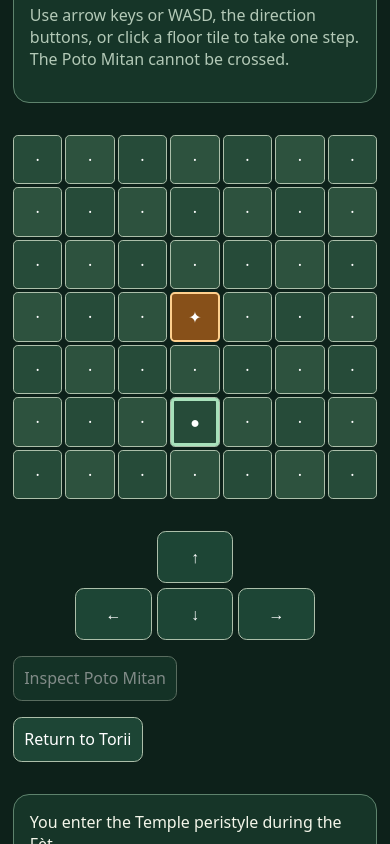
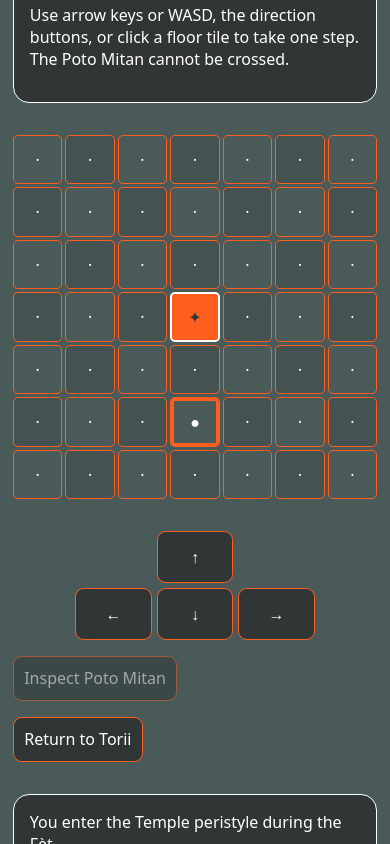
Before and after one commit to philipryandeal/temple-of-gu-rpg, a website with bundled scripts: page living-table/human.html in a window 390 px wide. Both pictures are taken after a click on the button "Enter". Shown: the part 1487-2331 px from the top of the page. Built offline with nearby package versions, Linux system fonts and the light colour scheme.

Commit message:
style(scene01): align legacy Human Road demo with four official Temple colors

```diff
--- a/living-table/human.html
+++ b/living-table/human.html
@@ -2,15 +2,20 @@
 <html lang="en"><head><meta charset="utf-8"><meta name="viewport" content="width=device-width, initial-scale=1">
 <title>Living Table | The Human Road</title>
 <style>
-:root{color-scheme:dark;font-family:system-ui, sans-serif;background:#0d211a;color:#f3f5e9}*{box-sizing:border-box}
-body{margin:0}header,main,footer{max-width:900px;margin:auto;padding:1rem}header{border-bottom:2px solid #d87926}
-h1{margin:.2rem 0}small,.note{color:#b3c9b7}button,a,select{font:inherit}select{background:#1d4535;color:#fff;border:1px solid #acbfaa;border-radius:.3rem;padding:.45rem;margin:.4rem .8rem .4rem .3rem}button{cursor:pointer;border:1px solid #acbfaa;border-radius:.55rem;padding:.65rem;background:#1d4535;color:#fff}button:focus-visible,a:focus-visible{outline:3px solid #f7a94a;outline-offset:3px}
-button:hover{background:#275943}button[disabled]{opacity:.48;cursor:default}a{color:#ffd08e}
-.panel{background:#163528;border:1px solid #5e836d;border-radius:1rem;padding:1rem;margin:1rem 0}
-.actions{display:flex;gap:.7rem;flex-wrap:wrap}.primary{background:#a44f17}
+:root{color-scheme:dark;--temple-bg:#495A58;--temple-panel:#303636;--temple-accent:#FF5E1F;--temple-text:#FFFFFF;font-family:system-ui,sans-serif;background:var(--temple-bg);color:var(--temple-text)}*{box-sizing:border-box}
+body{margin:0;background:var(--temple-bg)}header,main,footer{max-width:900px;margin:auto;padding:1rem}header{border-bottom:2px solid var(--temple-accent)}
+h1{margin:.2rem 0;font-family:Georgia,serif}small,.note{color:var(--temple-text)}
+button,a,select{font:inherit}select{background:var(--temple-bg);color:var(--temple-text);border:1px solid var(--temple-text);border-radius:.3rem;padding:.45rem;margin:.4rem .8rem .4rem .3rem}
+button{cursor:pointer;border:1px solid var(--temple-accent);border-radius:.55rem;padding:.65rem;background:var(--temple-panel);color:var(--temple-text)}
+button:focus-visible,a:focus-visible,select:focus-visible,input:focus-visible{outline:3px solid var(--temple-accent);outline-offset:3px}
+button:hover{background:color-mix(in srgb,var(--temple-panel) 80%,var(--temple-accent))}
+button[disabled]{opacity:.48;cursor:default}a{color:var(--temple-accent)}.panel{background:var(--temple-panel);border:1px solid var(--temple-text);border-radius:1rem;padding:1rem;margin:1rem 0}
+.actions{display:flex;gap:.7rem;flex-wrap:wrap}.primary{background:var(--temple-accent);color:var(--temple-panel);font-weight:700}
 #board{display:grid;grid-template-columns:repeat(7,minmax(0,1fr));gap:3px;width:min(100%,520px);aspect-ratio:1;margin:1rem auto}
-.tile{min-width:0;padding:0;border-radius:.3rem;background:#264b39;position:relative;aspect-ratio:1;font-size:clamp(.5rem,2vw,.85rem)}
-.tile:nth-child(even){background:#2d523e}.tile.poto{background:#875019;border:2px solid #ffd08e}.tile.seeker{outline:3px solid #a8e1bb;outline-offset:-4px}
+.tile{min-width:0;padding:0;border-radius:.3rem;background:var(--temple-bg);position:relative;aspect-ratio:1;font-size:clamp(.5rem,2vw,.85rem)}
+.tile:nth-child(even){background:color-mix(in srgb,var(--temple-bg) 80%,var(--temple-panel))}
+.tile.poto{background:var(--temple-accent);border:2px solid var(--temple-text);color:var(--temple-panel)}
+.tile.seeker{outline:3px solid var(--temple-accent);outline-offset:-4px}
 .tile span{display:block;pointer-events:none}.tile .symbol{font-size:clamp(1rem,3vw,1.9rem)}
 .layout{display:grid;grid-template-columns:minmax(0,1fr) 180px;gap:1rem;align-items:center}
 .pad{display:grid;grid-template-columns:repeat(3,1fr);gap:.3rem}.pad button{min-height:52px}.pad .up{grid-column:2}.pad .left{grid-column:1}.pad .down{grid-column:2}.pad .right{grid-column:3}
```
